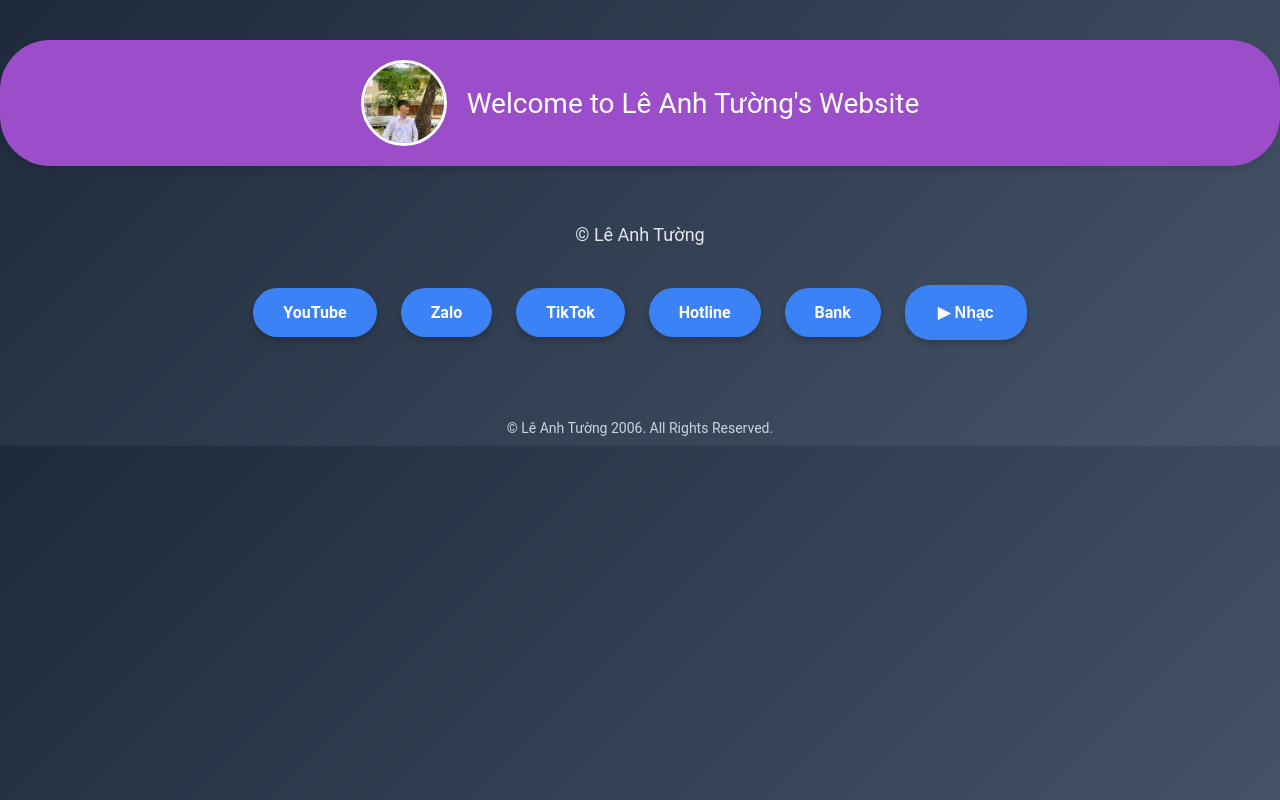
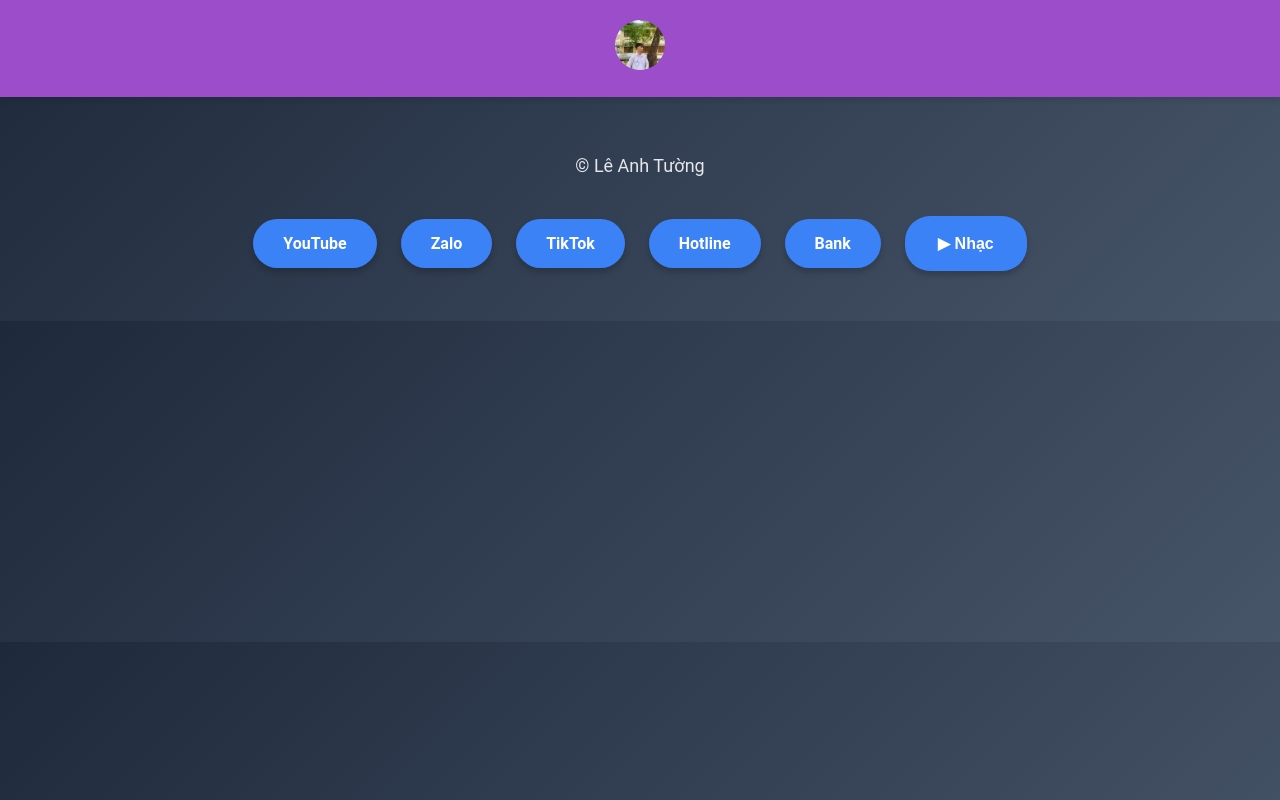
Before and after one commit to leanhtuong2006/Contact, a plain HTML site: page index.html in a window 1280 px wide. Drawn offline with Linux system fonts and the light colour scheme.

Commit message:
Update index.html

```diff
--- a/index.html
+++ b/index.html
@@ -11,41 +11,23 @@
             color: #333;
             background: linear-gradient(135deg, #1e293b, #475569);
         }
-
         header {
-            background-color: #9b4dca; /* Màu tím hồng */
+            background-color: #9b4dca;
             color: white;
             text-align: center;
             padding: 20px 0;
             font-size: 28px;
             box-shadow: 0 4px 6px rgba(0, 0, 0, 0.1);
-            display: flex;
-            justify-content: center;
-            align-items: center;
-            border-radius: 50px;
-            margin-top: 40px;
         }
-
-        header img {
-            width: 80px; /* Kích thước avatar */
-            height: 80px;
-            border-radius: 50%;
-            object-fit: cover;
-            margin-right: 20px;
-            border: 3px solid #fff;
-        }
-
         .container {
             padding: 40px 20px;
             text-align: center;
             color: #e5e7eb;
         }
-
         .container p {
             font-size: 18px;
             margin-bottom: 30px;
         }
-
         .container a {
             display: inline-block;
             margin: 10px 10px;
@@ -59,13 +41,11 @@
             box-shadow: 0 4px 6px rgba(0, 0, 0, 0.2);
             transition: all 0.3s ease;
         }
-
         .container a:hover {
             background-color: #2563eb;
             transform: translateY(-5px);
             box-shadow: 0 6px 8px rgba(0, 0, 0, 0.3);
         }
-
         footer {
             text-align: center;
             padding: 10px 0;
@@ -127,10 +107,8 @@
 </head>
 <body>
     <header>
-        <img src="avatar.jpg" alt="Lê Anh Tường">
-        <div>Welcome to Lê Anh Tường's Website</div>
+        <img src="avatar.jpg" alt="Lê Anh Tường" style="width: 50px; height: 50px; border-radius: 50%; object-fit: cover;">
     </header>
-
     <div class="container">
         <p> © Lê Anh Tường </p>
         <a href="https://youtube.com/@modlite?si=x4141pyAqyIa0FQ7" target="_blank">YouTube</a>
@@ -143,8 +121,6 @@
         <button id="playPauseButton">▶ Nhạc</button>
     </div>
 
-    <footer>
-        © Lê Anh Tường 2006. All Rights Reserved.
     </footer>
 
     <!-- Thẻ audio -->
```
